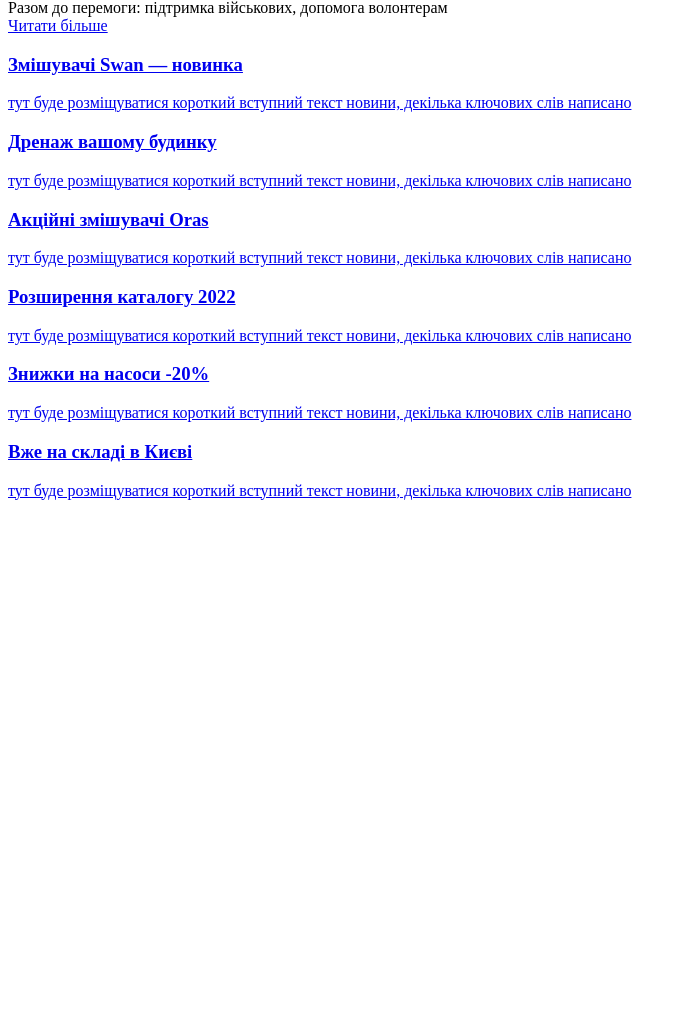
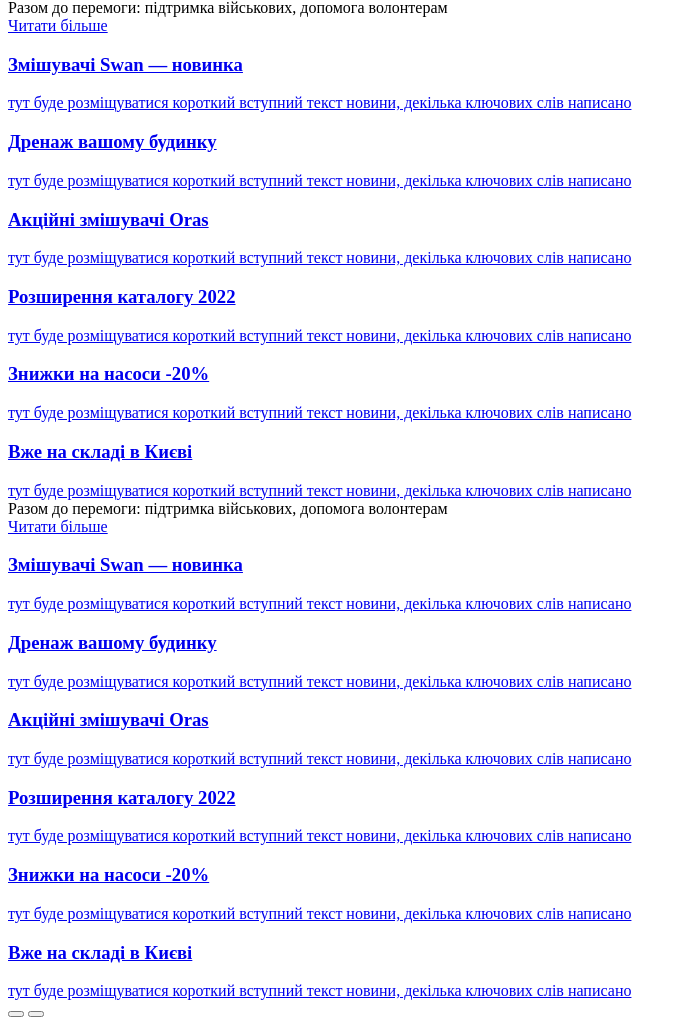
Before and after one commit to WebLamas/teploarmatura, a PHP site: page /template/segment-news.html in a window 1280 px wide. Shown: the part 27-1053 px from the top of the page, without its empty margins (0-687 px from the left). Before the commit the page ends 527 px from the top, so only its background shows below. Run offline with PHP 8.4, Linux system fonts and the light colour scheme.

Commit message:
update segment-news styles and fix navigations

```diff
--- a/src/index.php
+++ b/src/index.php
@@ -40,6 +40,11 @@
 					<?php require(THEMEPATH . 'template/segment-projects.html'); ?>
 				</div>
 			</div>
+			<div class="page__screen screen">
+				<div class="screen__content">
+					<?php require(THEMEPATH . 'template/segment-news.html'); ?>
+				</div>
+			</div>
 		</div>
 		<div class="page__scroll"></div>
 	</main>
--- a/src/template/segment-news.html
+++ b/src/template/segment-news.html
@@ -1,35 +1,89 @@
 <div class="segment-news">
 	<div class="wrapper">
 		<div class="caption-h2">Наші новини</div>
+		<div class="items mobile-hide">
 			<div class="news-big">
+				<div class="news__image" style="background: url('images/news-big__photo.png');"></div>
 				<div class="news-big__text">
 					<div class="news-big__caption">Разом до перемоги: підтримка військових, допомога волонтерам</div>
 					<a href="#" class="news-big__button button">Читати більше</a>
 				</div>
 			</div>
 			<a class="news" href="#">
+				<div class="news__image" style="background: url('images/news-sm__photo-01.png');"></div>
 				<h3 class="news__caption">Змішувачі Swan — новинка</h3>
 				<div class="news__desc">тут буде розміщуватися короткий вступний текст новини, декілька ключових слів написано</div>
 			</a>
 			<a class="news" href="#">
+				<div class="news__image" style="background: url('images/news-sm__photo-02.png');"></div>
 				<h3 class="news__caption">Дренаж вашому будинку</h3>
 				<div class="news__desc">тут буде розміщуватися короткий вступний текст новини, декілька ключових слів написано</div>
 			</a>
 			<a class="news" href="#">
+				<div class="news__image" style="background: url('images/news-sm__photo-03.png');"></div>
 				<h3 class="news__caption">Акційні змішувачі Oras</h3>
 				<div class="news__desc">тут буде розміщуватися короткий вступний текст новини, декілька ключових слів написано</div>
 			</a>
 			<a class="news" href="#">
+				<div class="news__image" style="background: url('images/news-sm__photo-04.png');"></div>
 				<h3 class="news__caption">Розширення каталогу 2022</h3>
 				<div class="news__desc">тут буде розміщуватися короткий вступний текст новини, декілька ключових слів написано</div>
 			</a>
 			<a class="news" href="#">
+				<div class="news__image" style="background: url('images/news-sm__photo-05.png');"></div>
 				<h3 class="news__caption">Знижки на насоси -20%</h3>
 				<div class="news__desc">тут буде розміщуватися короткий вступний текст новини, декілька ключових слів написано</div>
 			</a>
 			<a class="news" href="#">
+				<div class="news__image" style="background: url('images/news-sm__photo-06.png');"></div>
 				<h3 class="news__caption">Вже на складі в Києві</h3>
 				<div class="news__desc">тут буде розміщуватися короткий вступний текст новини, декілька ключових слів написано</div>
 			</a>
 		</div>
+		<div class="items news-slider">
+			<div class="items__wrapper">
+				<div class="news-big news-slide">
+					<div class="news__image" style="background: url('images/news-big__photo.png');"></div>
+					<div class="news-big__text">
+						<div class="news-big__caption">Разом до перемоги: підтримка військових, допомога волонтерам</div>
+						<a href="#" class="news-big__button button">Читати більше</a>
 					</div>
+				</div>
+				<a class="news news-slide" href="#">
+					<div class="news__image" style="background: url('images/news-sm__photo-01.png');"></div>
+					<h3 class="news__caption">Змішувачі Swan — новинка</h3>
+					<div class="news__desc">тут буде розміщуватися короткий вступний текст новини, декілька ключових слів написано</div>
+				</a>
+				<a class="news news-slide" href="#">
+					<div class="news__image" style="background: url('images/news-sm__photo-02.png');"></div>
+					<h3 class="news__caption">Дренаж вашому будинку</h3>
+					<div class="news__desc">тут буде розміщуватися короткий вступний текст новини, декілька ключових слів написано</div>
+				</a>
+				<a class="news news-slide" href="#">
+					<div class="news__image" style="background: url('images/news-sm__photo-03.png');"></div>
+					<h3 class="news__caption">Акційні змішувачі Oras</h3>
+					<div class="news__desc">тут буде розміщуватися короткий вступний текст новини, декілька ключових слів написано</div>
+				</a>
+				<a class="news news-slide" href="#">
+					<div class="news__image" style="background: url('images/news-sm__photo-04.png');"></div>
+					<h3 class="news__caption">Розширення каталогу 2022</h3>
+					<div class="news__desc">тут буде розміщуватися короткий вступний текст новини, декілька ключових слів написано</div>
+				</a>
+				<a class="news news-slide" href="#">
+					<div class="news__image" style="background: url('images/news-sm__photo-05.png');"></div>
+					<h3 class="news__caption">Знижки на насоси -20%</h3>
+					<div class="news__desc">тут буде розміщуватися короткий вступний текст новини, декілька ключових слів написано</div>
+				</a>
+				<a class="news news-slide" href="#">
+					<div class="news__image" style="background: url('images/news-sm__photo-06.png');"></div>
+					<h3 class="news__caption">Вже на складі в Києві</h3>
+					<div class="news__desc">тут буде розміщуватися короткий вступний текст новини, декілька ключових слів написано</div>
+				</a>
+			</div>
+			<div class="navinations navinations-news">
+				<button class="arrow-slide arrow-prev"></button>
+				<button class="arrow-slide arrow-next"></button>
+			</div>
+		</div>
+	</div>
+</div>
--- a/src/template/segment-projects.html
+++ b/src/template/segment-projects.html
@@ -32,9 +32,9 @@
 				</div>
 			</div>
 		</div>
-		<div class="segment-projects__paginations">
-			<button class="segment-projects__btn arrow-slide arrow-prev"></button>
-			<button class="segment-projects__btn arrow-slide arrow-next"></button>
+		<div class="segment-projects__navinations navinations">
+			<button class="arrow-slide arrow-prev"></button>
+			<button class="arrow-slide arrow-next"></button>
 		</div>
 	</div>
 </div>
```
Also changed, not shown: src/css/parts/segment-news.less (+142 -10 lines), src/css/parts/segment-projects.less (+11 -5 lines), src/js/main.js (+21 -0 lines), src/images/news-sm__photo-01.png (added), src/images/news-sm__photo-02.png (added), src/images/news-sm__photo-03.png (added), src/images/news-sm__photo-04.png (added), src/images/news-sm__photo-05.png (added), src/images/news-sm__photo-06.png (added). Lines whose indentation alone changed are shown as unchanged.
